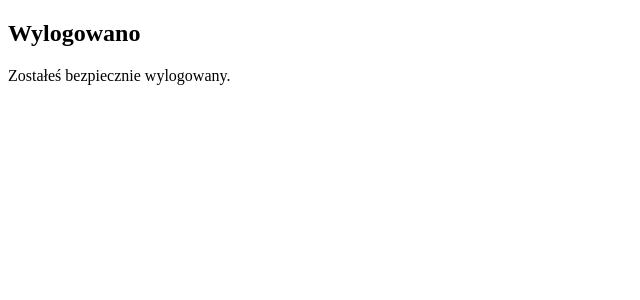
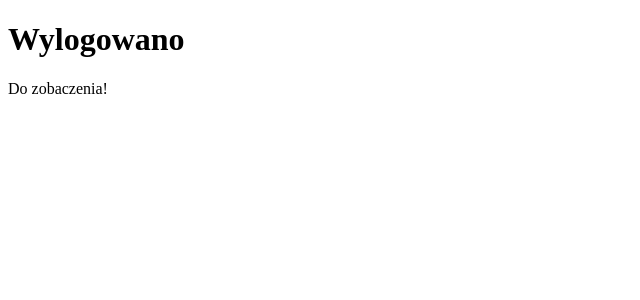
Before and after one commit to cltwitkowscy/clt-next4, a Next.js app: page /logout in a window 1280 px wide. Shown: the top 300 px of the page, without its empty margins (0-640 px from the left). Built offline with nearby package versions, Linux system fonts and the light colour scheme.

Commit message:
fix(logout): ensure default export so page is a module

```diff
--- a/src/app/logout/page.tsx
+++ b/src/app/logout/page.tsx
@@ -2,11 +2,9 @@ export const metadata = { title: 'Wylogowanie' };
 
 export default function LogoutPage() {
   return (
-    <section className="space-y-4">
+    <main className="p-6 space-y-2">
       <h1 className="text-2xl font-semibold">Wylogowano</h1>
-      <p className="text-sm text-muted-foreground">
-        Zostałeś bezpiecznie wylogowany.
-      </p>
-    </section>
+      <p className="text-sm text-muted-foreground">Do zobaczenia!</p>
+    </main>
   );
 }
```
